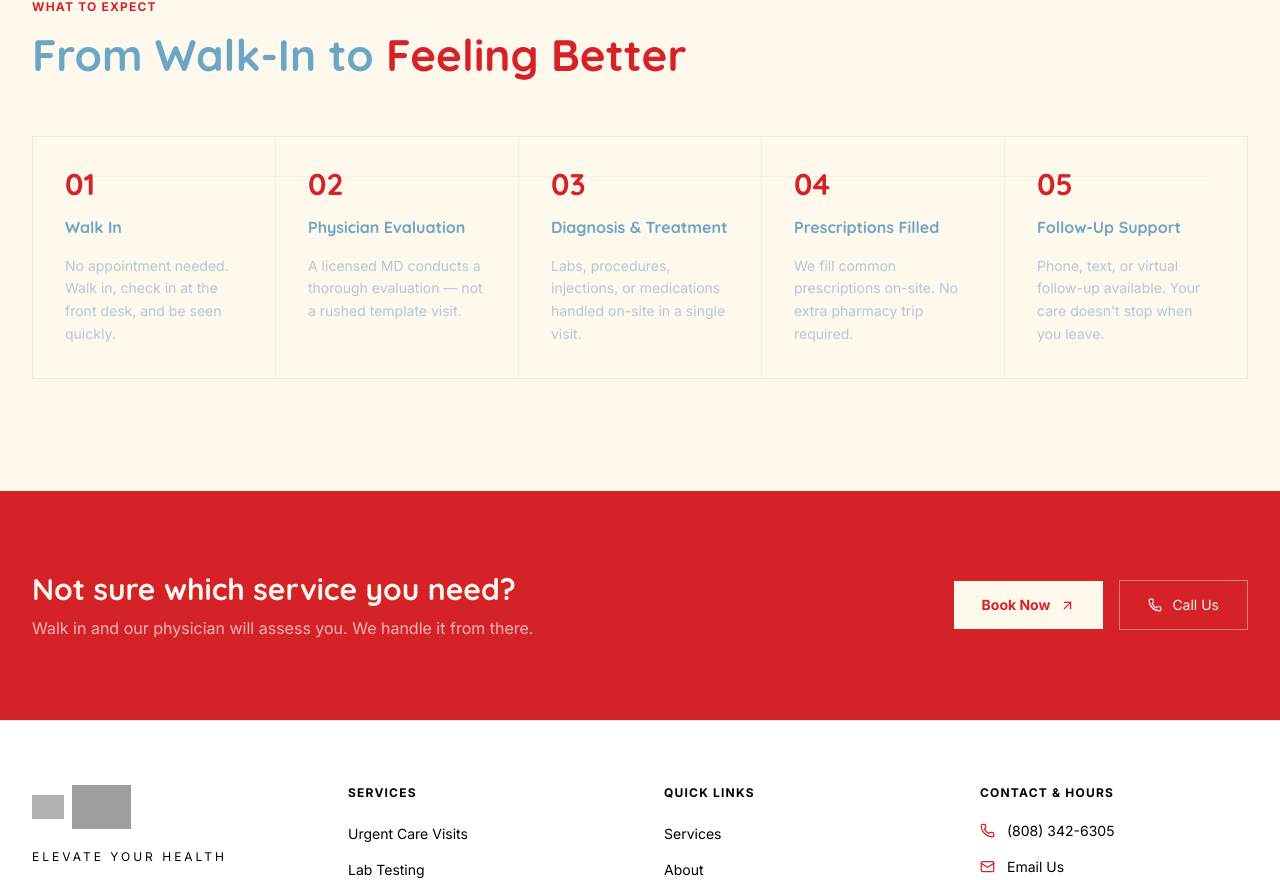
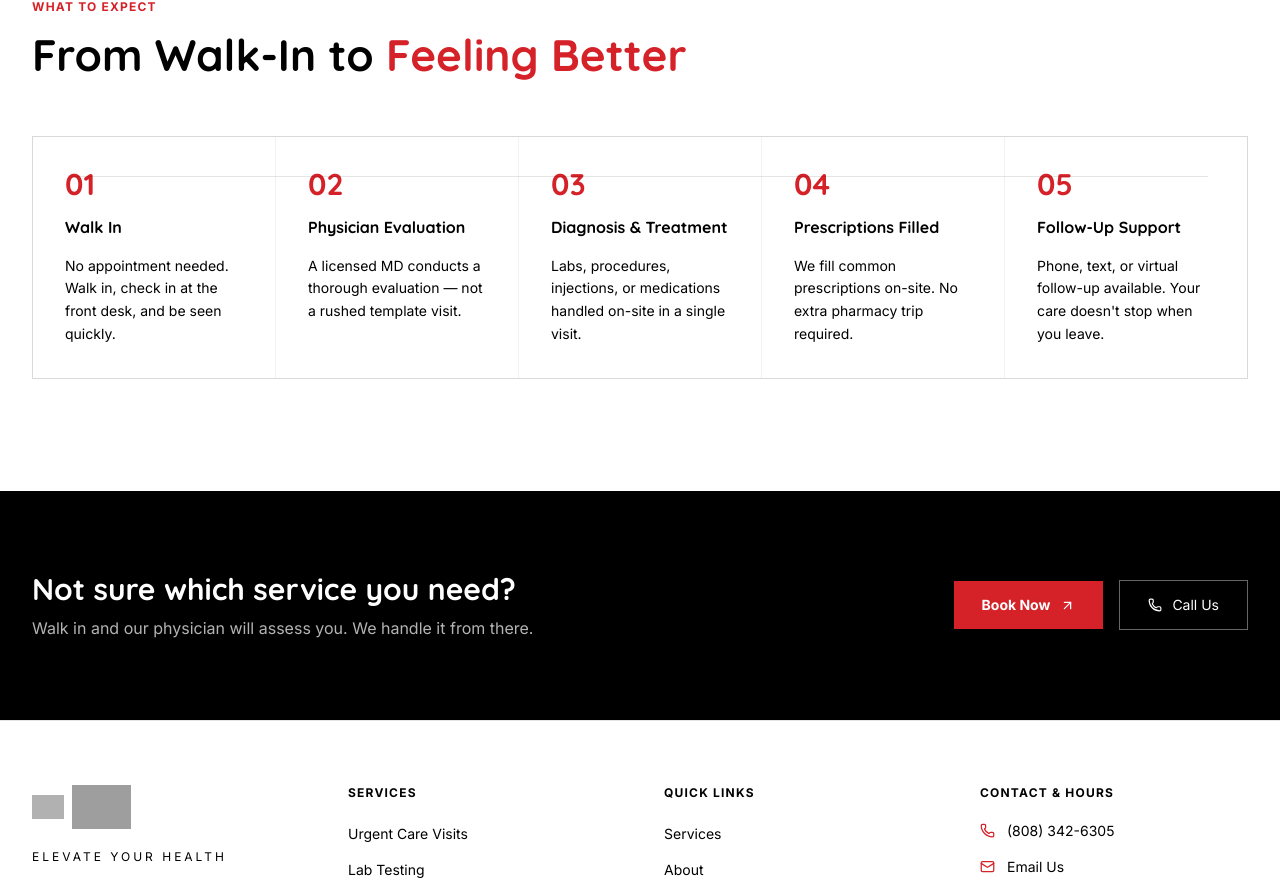
Before and after one commit to arjunnk22/v0-aloha-urgent-care-pain-clinic, a Next.js app: page /services in a window 1280 px wide. Shown: the part 2034-2914 px from the top of the page. Built offline with nearby package versions, Linux system fonts and the light colour scheme; grey boxes are pictures that could not be loaded.

Commit message:
fix: update color scheme on Services page for better readability
Change blue to black/gray and adjust accents for clarity.

```diff
--- a/components/services-page/services-page-client.tsx
+++ b/components/services-page/services-page-client.tsx
@@ -366,15 +366,15 @@ export default function ServicesPageClient() {
                   </div>
                   <button
                     onClick={() => setActiveService(null)}
-                    className="shrink-0 w-9 h-9 border border-[#6ba6c5]/15 hover:border-[#d52128] hover:bg-[#d52128]/5 flex items-center justify-center transition-all"
+                    className="shrink-0 w-9 h-9 border border-black/15 hover:border-[#d52128] hover:bg-[#d52128]/5 flex items-center justify-center transition-all"
                     aria-label="Close detail panel"
                   >
-                    <X size={16} className="text-[#6ba6c5]/50" />
+                    <X size={16} className="text-black/50" />
                   </button>
                 </div>
 
                 {/* Image */}
-                <div className="relative w-full h-64 lg:h-80 overflow-hidden mb-8 bg-[#6ba6c5]">
+                <div className="relative w-full h-64 lg:h-80 overflow-hidden mb-8 bg-gray-100">
                   <img
                     src={selected.image}
                     alt={selected.title}
@@ -399,7 +399,7 @@ export default function ServicesPageClient() {
                     {selected.details.map((d) => (
                       <li key={d} className="flex items-start gap-3">
                         <CheckCircle size={16} className="text-[#d52128] mt-0.5 shrink-0" />
-                        <span className="text-black/65 text-sm leading-relaxed font-[family-name:var(--font-inter)]">
+                        <span className="text-black text-sm leading-relaxed font-[family-name:var(--font-inter)]">
                           {d}
                         </span>
                       </li>
@@ -408,11 +408,11 @@ export default function ServicesPageClient() {
                 </div>
 
                 {/* Ideal For */}
-                <div className="bg-[#6ba6c5]/4 border-l-4 border-[#d52128] px-6 py-4">
-                  <p className="text-[#6ba6c5] font-bold text-xs uppercase tracking-widest mb-1 font-[family-name:var(--font-inter)]">
+                <div className="bg-black/5 border-l-4 border-[#d52128] px-6 py-4">
+                  <p className="text-black font-bold text-xs uppercase tracking-widest mb-1 font-[family-name:var(--font-inter)]">
                     Ideal For
                   </p>
-                  <p className="text-[#6ba6c5]/65 text-sm leading-relaxed font-[family-name:var(--font-inter)]">
+                  <p className="text-black text-sm leading-relaxed font-[family-name:var(--font-inter)]">
                     {selected.ideal}
                   </p>
                 </div>
@@ -421,23 +421,23 @@ export default function ServicesPageClient() {
               {/* Right: CTA Sidebar */}
               <div className="flex flex-col gap-6">
                 {/* Book Card */}
-                <div className="bg-[#6ba6c5] p-8 flex flex-col gap-5">
-                  <h3 className="text-[#fff8ed] font-black text-xl leading-tight">
+                <div className="bg-[#d52128] p-8 flex flex-col gap-5">
+                  <h3 className="text-white font-black text-xl leading-tight">
                     Ready to be seen?
                   </h3>
-                  <p className="text-[#fff8ed]/55 text-sm leading-relaxed font-[family-name:var(--font-inter)]">
+                  <p className="text-white/70 text-sm leading-relaxed font-[family-name:var(--font-inter)]">
                     Walk in or call ahead. Our physician team is ready to help — same day, no referral needed.
                   </p>
                   <a
                     href="/#contact"
-                    className="inline-flex items-center justify-center gap-2.5 bg-[#d52128] hover:bg-[#b91b21] text-[#fff8ed] font-bold px-6 py-3.5 transition-colors text-sm font-[family-name:var(--font-inter)]"
+                    className="inline-flex items-center justify-center gap-2.5 bg-white hover:bg-black/5 text-[#d52128] font-bold px-6 py-3.5 transition-colors text-sm font-[family-name:var(--font-inter)]"
                   >
                     Book Now
                     <ArrowUpRight size={15} />
                   </a>
                   <a
                     href="tel:+18083426305"
-                    className="inline-flex items-center justify-center gap-2.5 border border-[#fff8ed]/20 hover:border-[#fff8ed]/50 text-[#fff8ed]/70 hover:text-[#fff8ed] px-6 py-3.5 transition-all text-sm font-[family-name:var(--font-inter)]"
+                    className="inline-flex items-center justify-center gap-2.5 border border-white/30 hover:border-white/60 text-white/80 hover:text-white px-6 py-3.5 transition-all text-sm font-[family-name:var(--font-inter)]"
                   >
                     <Phone size={14} />
                     (808) 342-6305
@@ -445,32 +445,32 @@ export default function ServicesPageClient() {
                 </div>
 
                 {/* Hours Card */}
-                <div className="border border-[#6ba6c5]/10 p-6 flex flex-col gap-3">
+                <div className="border border-black/10 p-6 flex flex-col gap-3">
                   <div className="flex items-center gap-2 mb-1">
                     <Clock size={15} className="text-[#d52128]" />
-                    <h4 className="text-[#6ba6c5] font-bold text-sm uppercase tracking-widest font-[family-name:var(--font-inter)]">
+                    <h4 className="text-black font-bold text-sm uppercase tracking-widest font-[family-name:var(--font-inter)]">
                       Hours
                     </h4>
                   </div>
                   <div className="flex flex-col gap-2 text-sm font-[family-name:var(--font-inter)]">
                     <div className="flex justify-between">
-                      <span className="text-[#6ba6c5]/50">Mon – Thurs, Sat</span>
-                      <span className="text-[#6ba6c5] font-semibold">9:30 AM – 11:00 PM</span>
+                      <span className="text-black">Mon – Thurs, Sat</span>
+                      <span className="text-black font-semibold">9:30 AM – 11:00 PM</span>
                     </div>
                     <div className="flex justify-between">
-                      <span className="text-[#6ba6c5]/50">Friday</span>
-                      <span className="text-[#6ba6c5] font-semibold">4:30 PM – 11:00 PM</span>
+                      <span className="text-black">Friday</span>
+                      <span className="text-black font-semibold">4:30 PM – 11:00 PM</span>
                     </div>
                     <div className="flex justify-between">
-                      <span className="text-[#6ba6c5]/50">Sunday</span>
+                      <span className="text-black">Sunday</span>
                       <span className="text-[#d52128] font-bold">Closed</span>
                     </div>
                   </div>
                 </div>
 
                 {/* All Services Nav */}
-                <div className="border border-[#6ba6c5]/10 p-6">
-                  <h4 className="text-[#6ba6c5] font-bold text-xs uppercase tracking-widest mb-4 font-[family-name:var(--font-inter)]">
+                <div className="border border-black/10 p-6">
+                  <h4 className="text-black font-bold text-xs uppercase tracking-widest mb-4 font-[family-name:var(--font-inter)]">
                     All Services
                   </h4>
                   <ul className="flex flex-col gap-2">
@@ -482,11 +482,11 @@ export default function ServicesPageClient() {
                             onClick={() => openService(i)}
                             className={`w-full flex items-center gap-3 px-3 py-2.5 text-left text-sm transition-all font-[family-name:var(--font-inter)] ${
                               activeService === i
-                                ? 'bg-[#d52128] text-[#fff8ed]'
-                                : 'text-[#6ba6c5]/60 hover:text-[#6ba6c5] hover:bg-[#6ba6c5]/5'
+                                ? 'bg-[#d52128] text-white'
+                                : 'text-black/60 hover:text-black hover:bg-black/5'
                             }`}
                           >
-                            <SIcon size={13} className={activeService === i ? 'text-[#fff8ed]' : 'text-[#d52128]'} />
+                            <SIcon size={13} className={activeService === i ? 'text-white' : 'text-[#d52128]'} />
                             {s.title}
                           </button>
                         </li>
@@ -501,14 +501,14 @@ export default function ServicesPageClient() {
       )}
 
       {/* How It Works */}
-      <section className="bg-[#fff8ed] py-20 lg:py-28 border-t border-[#6ba6c5]/8">
+      <section className="bg-white py-20 lg:py-28 border-t border-black/10">
         <div className="max-w-7xl mx-auto px-6 lg:px-8">
           <div className="max-w-2xl mb-14">
             <span className="inline-block text-[#d52128] text-xs font-bold uppercase tracking-widest mb-4 font-[family-name:var(--font-inter)]">
               What to Expect
             </span>
             <h2
-              className="text-[#6ba6c5] font-black text-balance"
+              className="text-black font-black text-balance"
               style={{ fontSize: 'clamp(1.75rem, 3.5vw, 2.75rem)', lineHeight: 1.1 }}
             >
               From Walk-In to{' '}
@@ -517,13 +517,13 @@ export default function ServicesPageClient() {
           </div>
           <div className="relative">
             {/* Connecting line */}
-            <div className="hidden lg:block absolute top-10 left-10 right-10 h-px bg-[#6ba6c5]/10" aria-hidden="true" />
-            <div className="grid sm:grid-cols-2 lg:grid-cols-5 gap-px bg-[#6ba6c5]/8 border border-[#6ba6c5]/8">
+            <div className="hidden lg:block absolute top-10 left-10 right-10 h-px bg-black/10" aria-hidden="true" />
+            <div className="grid sm:grid-cols-2 lg:grid-cols-5 gap-px bg-black/5 border border-black/10">
               {steps.map((step) => (
-                <div key={step.num} className="bg-[#fff8ed] p-8 flex flex-col gap-4">
+                <div key={step.num} className="bg-white p-8 flex flex-col gap-4">
                   <span className="text-[#d52128] font-black text-3xl leading-none">{step.num}</span>
-                  <h3 className="text-[#6ba6c5] font-bold text-base">{step.title}</h3>
-                  <p className="text-[#6ba6c5]/55 text-sm leading-relaxed font-[family-name:var(--font-inter)]">{step.desc}</p>
+                  <h3 className="text-black font-bold text-base">{step.title}</h3>
+                  <p className="text-black text-sm leading-relaxed font-[family-name:var(--font-inter)]">{step.desc}</p>
                 </div>
               ))}
             </div>
@@ -532,27 +532,27 @@ export default function ServicesPageClient() {
       </section>
 
       {/* Bottom CTA Banner */}
-      <section className="bg-[#d52128] py-16 lg:py-20">
+      <section className="bg-black py-16 lg:py-20">
         <div className="max-w-7xl mx-auto px-6 lg:px-8 flex flex-col lg:flex-row items-center justify-between gap-8">
           <div>
-            <h2 className="text-[#fff8ed] font-black text-2xl lg:text-3xl leading-tight text-balance">
+            <h2 className="text-white font-black text-2xl lg:text-3xl leading-tight text-balance">
               Not sure which service you need?
             </h2>
-            <p className="text-[#fff8ed]/70 text-base mt-2 font-[family-name:var(--font-inter)]">
+            <p className="text-white/70 text-base mt-2 font-[family-name:var(--font-inter)]">
               Walk in and our physician will assess you. We handle it from there.
             </p>
           </div>
           <div className="flex flex-wrap items-center gap-4 shrink-0">
             <a
               href="/#contact"
-              className="inline-flex items-center gap-2.5 bg-[#fff8ed] hover:bg-white text-[#d52128] font-bold px-7 py-3.5 transition-colors text-sm font-[family-name:var(--font-inter)]"
+              className="inline-flex items-center gap-2.5 bg-[#d52128] hover:bg-[#b91b21] text-white font-bold px-7 py-3.5 transition-colors text-sm font-[family-name:var(--font-inter)]"
             >
               Book Now
               <ArrowUpRight size={15} />
             </a>
             <a
               href="tel:+18083426305"
-              className="inline-flex items-center gap-2.5 border border-[#fff8ed]/40 hover:border-[#fff8ed] text-[#fff8ed] px-7 py-3.5 transition-all text-sm font-[family-name:var(--font-inter)]"
+              className="inline-flex items-center gap-2.5 border border-white/40 hover:border-white text-white px-7 py-3.5 transition-all text-sm font-[family-name:var(--font-inter)]"
             >
               <Phone size={14} />
               Call Us
```
